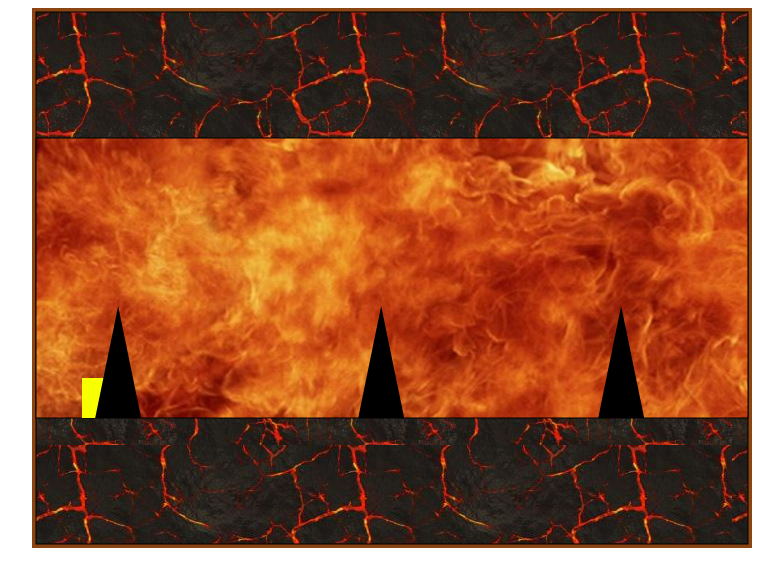
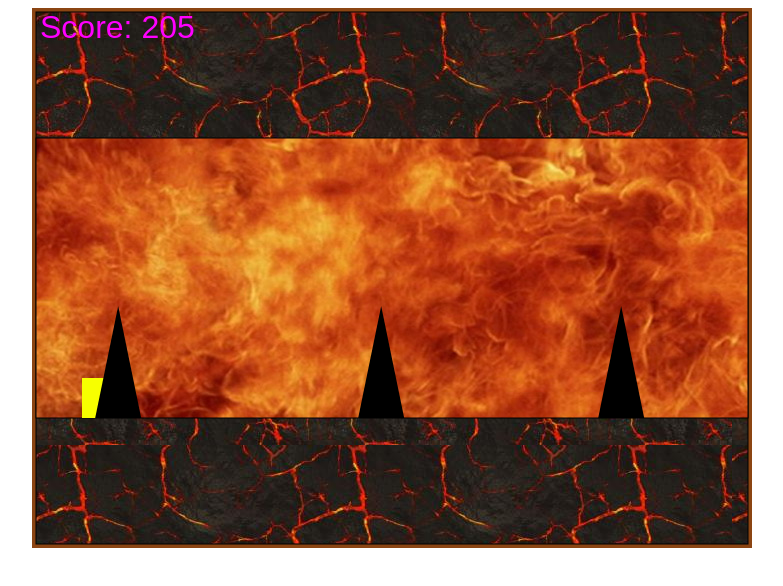
Before and after one commit to EkariEgor/hellyeah, a plain HTML site: page index.html in a window 1280 px wide. Shown: the whole page, without its empty margins (248-1031 px from the left). Drawn offline with Linux system fonts and the light colour scheme.

Commit message:
setup score

```diff
--- a/index.html
+++ b/index.html
@@ -22,6 +22,9 @@
 
     <!-- Подключение работы кнопок -->
     var spacePressed = false;
+
+    <!-- Переменная со счетом -->
+    var score = 0;
 
     <!-- Физические константы -->
     var dxobstacle = -3 ;
@@ -182,12 +185,20 @@
       ctx.fill();
     }
 
+    <!-- Функция вывода счета -->
+    function drawScore() {
+      ctx.font = "32px Arial";
+      ctx.fillStyle = "#FF00FF"; //
+      ctx.fillText("Score: "+score, 8, 30);
+    }
+
     <!-- Мейн функция -->
     function draw() {
       ctx.clearRect(0, 0, canvas.width, canvas.height);
       drawBackgroundStone();
       drawBackgroundAir();
       drawHero();
+      drawScore();
       <!-- Настройка гравитации -->
       if (spacePressed && y == 130) {
         u = 1.9;
@@ -220,14 +231,14 @@
       if (cur1 == 0) { // если препятствие снизу
         <!-- Проверяем на столкновение правый нижний угол -->
         if (y + 20 >= (x + 20 - dxfun1) * k + 410 && y + 20 >= - (x + 20 - dxfun1)*k + 186) {
-          alert("GAME OVER 1");
+          alert("GAME OVER! Your score: "+score);
           document.location.reload();
           clearInterval(interval);
         }
       } else { // если сверху
         <!-- Проверяем на столкновение правый нижний угол -->
         if (y + 20 <= (x + 20 - dxfun1) * k + 354 && y + 20 <= - (x + 20 - dxfun1)*k + 130) {
-          alert("GAME OVER");
+          alert("GAME OVER! Your score: "+score);
           document.location.reload();
           clearInterval(interval);
         }
@@ -237,14 +248,14 @@
       if (prev2 == 0) { // если препятствие снизу
         <!-- Проверяем на столкновение правый нижний угол -->
         if (y + 20 >= (x + 20 - dxfun2) * k + 410 && y + 20 >= - (x + 20 - dxfun2)*k + 186) {
-          alert("GAME OVER");
+          alert("GAME OVER! Your score: "+score);
           document.location.reload();
           clearInterval(interval);
         }
       } else { // если сверху
         <!-- Проверяем на столкновение правый нижний угол -->
         if (y + 20 <= (x + 20 - dxfun2) * k + 354 && y + 20 <= - (x + 20 - dxfun2)*k + 130) {
-          alert("GAME OVER");
+          alert("GAME OVER! Your score: "+score);
           document.location.reload();
           clearInterval(interval);
         }
@@ -254,14 +265,14 @@
       if (prev3 == 0) { // если препятствие снизу
         <!-- Проверяем на столкновение правый нижний угол -->
         if (y + 40 >= (x + 40 - dxfun3) * k + 410 && y + 40 >= - (x + 40 - dxfun3)*k + 186) {
-          alert("GAME OVER");
+          alert("GAME OVER! Your score: "+score);
           document.location.reload();
           clearInterval(interval);
         }
       } else { // если сверху
         <!-- Проверяем на столкновение правый нижний угол -->
         if (y + 40 <= (x + 40 - dxfun3) * k + 354 && y + 40 <= - (x + 40 - dxfun3)*k + 130) {
-          alert("GAME OVER");
+          alert("GAME OVER! Your score: "+score);
           document.location.reload();
           clearInterval(interval);
         }
@@ -296,6 +307,7 @@
         dxfun3 = 766;
       }
       dxobstacle -= 0.002;
+      score += 1;
     }
 
     <!-- Настройка кнопок(кнопки) -->
```
